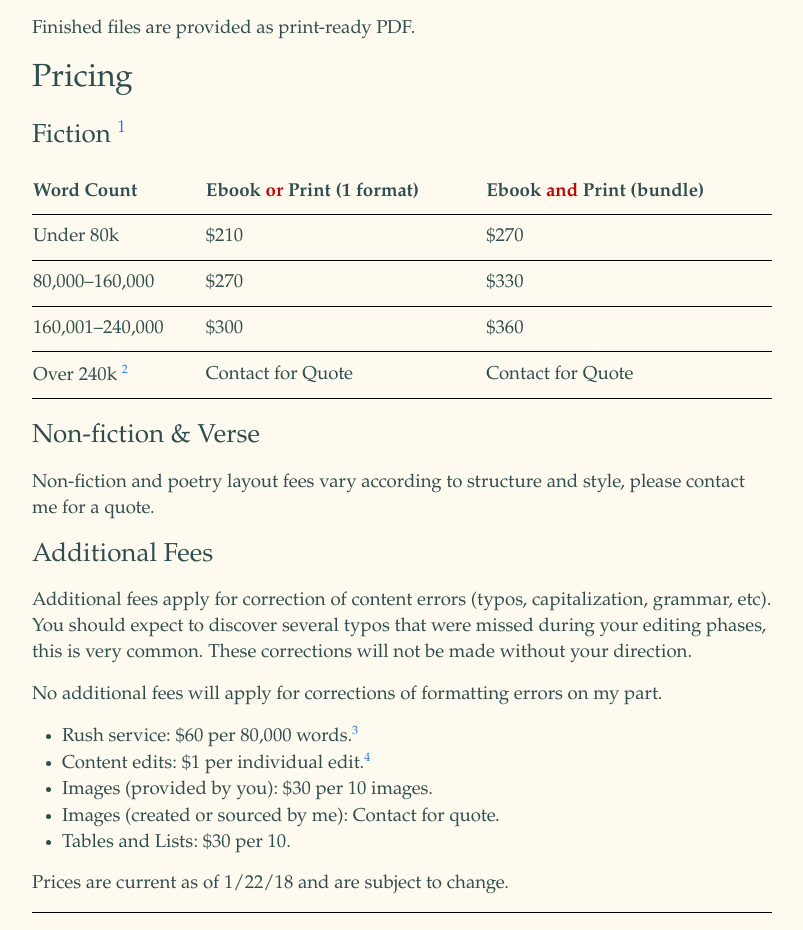
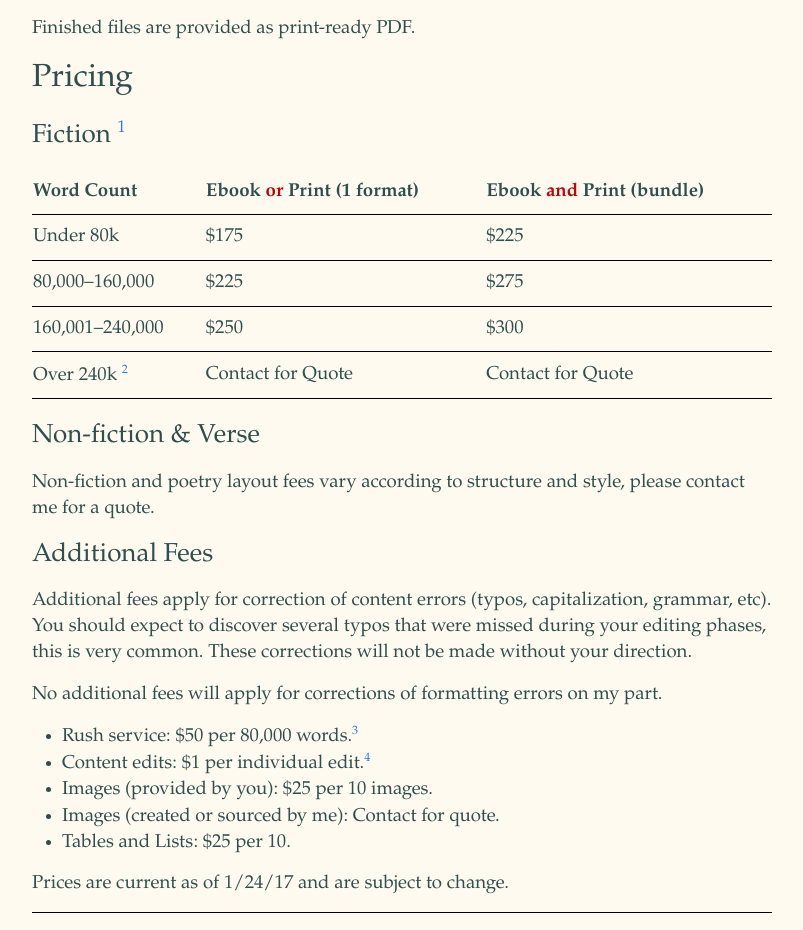
Before and after one commit to phillipgessert/phillipgessert.github.io, a Jekyll site: the page built from pricing.md, in a window 1280 px wide. Shown: the part 763-1693 px from the top of the page, without its empty margins (238-1041 px from the left). Built offline with Jekyll 4.4.1, drawn with Linux system fonts in a browser that asks for light colours; some of the changed text lies outside the part shown.

Commit message:
reverted prices but retained reedsy items

```diff
--- a/pricing.md
+++ b/pricing.md
@@ -31,9 +31,9 @@ Finished files are provided as print-ready PDF.
 
 | Word Count       | Ebook **or** Print (1 format) | Ebook **and** Print (bundle) |
 | :-               | :-                            | :-                           |
-| Under 80k        | $210                          | $270                         |
-| 80,000--160,000  | $270                          | $330                         |
-| 160,001--240,000 | $300                          | $360                         |
+| Under 80k        | $175                          | $225                         |
+| 80,000--160,000  | $225                          | $275                         |
+| 160,001--240,000 | $250                          | $300                         |
 | Over 240k [^2]   | Contact for Quote             | Contact for Quote            |
 
 ### Non-fiction & Verse
@@ -46,14 +46,14 @@ Additional fees apply for correction of content errors (typos, capitalization, g
 
 No additional fees will apply for corrections of formatting errors on my part.
 
-- Rush service: $60 per 80,000 words.[^3]
+- Rush service: $50 per 80,000 words.[^3]
 - Content edits: $1 per individual edit.[^4]
-- Images (provided by you): $30 per 10 images.
+- Images (provided by you): $25 per 10 images.
 - Images (created or sourced by me): Contact for quote.
-- Tables and Lists: $30 per 10.
+- Tables and Lists: $25 per 10.
 
 
-Prices are current as of 1/22/18 and are subject to change.
+Prices are current as of 1/24/17 and are subject to change.
 
 [^1]: Additional fees may apply for atypical fiction layouts, such as epistolary works.
 
@@ -61,4 +61,4 @@ Prices are current as of 1/22/18 and are subject to change.
 
 [^3]: Rush service availability is based on overall production schedule.
 
-[^4]: Your first ten edits are free. An additional $30 per format, per round of edits applies for edits needed after delivery. You will not be charged for corrections to errors I've made.
+[^4]: Your first ten edits are free. An additional $25 per format, per round of edits applies for edits needed after delivery. You will not be charged for corrections to errors I've made.
```
